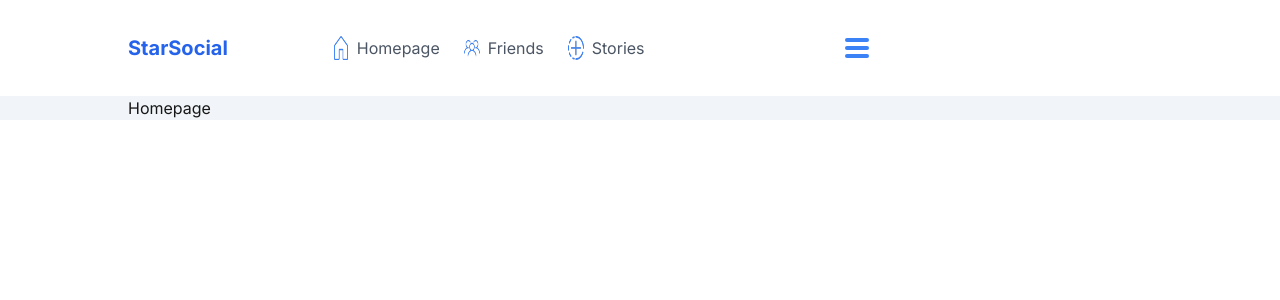
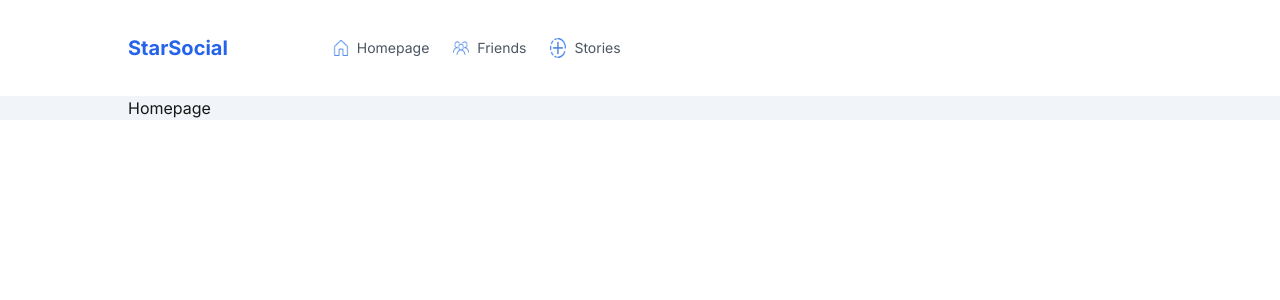
Before and after one commit to lucasbm8/portal-test, a Next.js app: page / in a window 1280 px wide. Shown: the top 300 px of the page. Built offline with nearby package versions, Linux system fonts and the light colour scheme.

Commit message:
Refactor MobileMenu and Navbar components for improved layout and styling

```diff
--- a/src/components/MobileMenu.tsx
+++ b/src/components/MobileMenu.tsx
@@ -6,7 +6,7 @@ const MobileMenu = () => {
   const [isOpen, setIsOpen] = React.useState(false);
 
   return (
-    <div>
+    <div className="md:hidden">
       <div
         className="flex flex-col gap-1 cursor-pointer"
         onClick={() => {
--- a/src/components/navbar.tsx
+++ b/src/components/navbar.tsx
@@ -12,12 +12,18 @@ const Navbar = () => {
         </Link>
       </div>
       {/*center*/}
-      <div className="hidden md:flex w-[50%]">
+      <div className="hidden md:flex w-[50%] text-sm">
         {/*links*/}
 
         <div className="flex gap-6 text-gray-600">
-          <Link href="/" className="flex gap-2">
-            <Image src="/home.png" alt="Homepage" width={16} height={16} />
+          <Link href="/" className="flex items-center gap-2">
+            <Image
+              src="/home.png"
+              alt="Homepage"
+              width={16}
+              height={16}
+              className="w-4 h-4"
+            />
             <span> Homepage</span>
           </Link>
           <Link href="/" className="flex gap-2">
@@ -31,8 +37,8 @@ const Navbar = () => {
         </div>
       </div>
 
-      <div className=" w-[30%]">
-        {/*right*/}
+      {/*right*/}
+      <div className=" w-[30%] flex items-center gap-4 xl:gap-8 justify-end">
         <MobileMenu />
       </div>
     </div>
```
